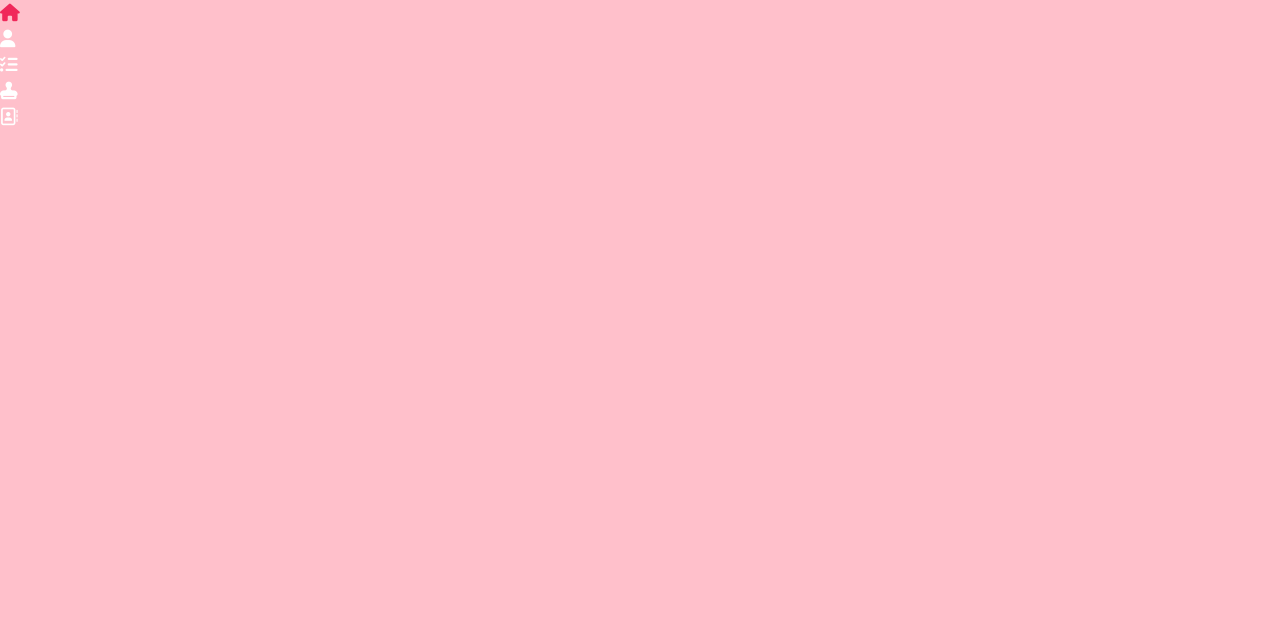
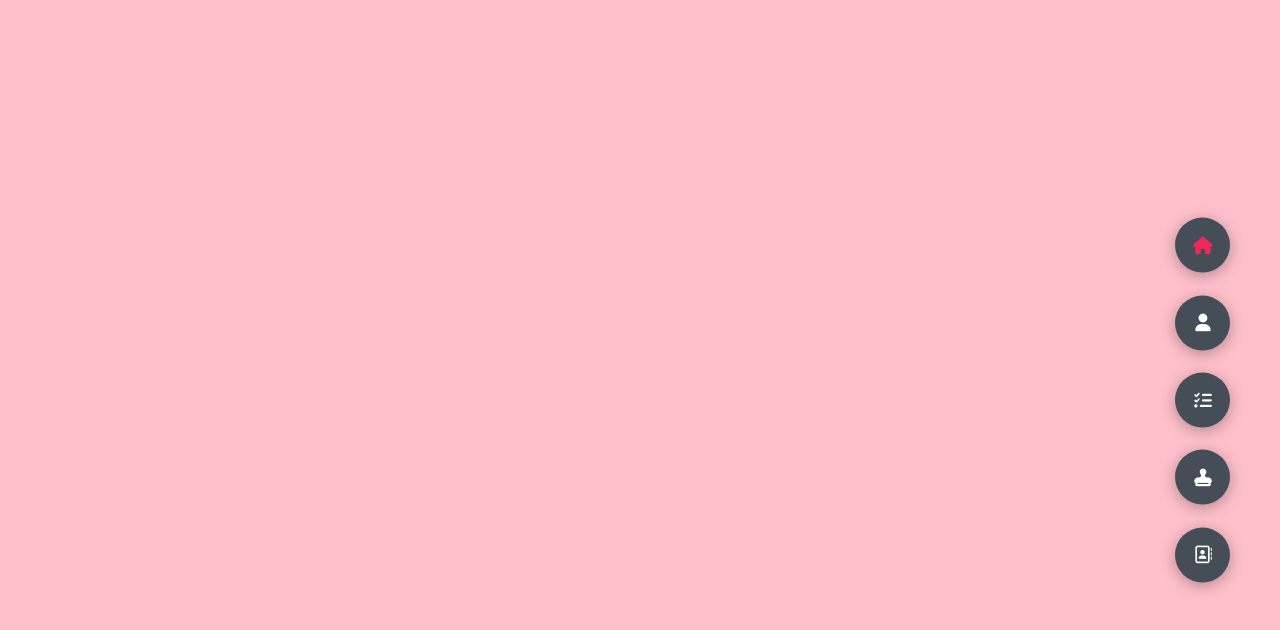
Before and after one commit to apoorvaverma001/portfolio-website, a plain HTML site: page index.html in a window 1280 px wide. Drawn offline with Linux system fonts and the light colour scheme.

Commit message:
styling of controlls

```diff
--- a/styles/styles.scss
+++ b/styles/styles.scss
@@ -93,3 +93,31 @@ section{
     display: none;
     transform: translateY(0) scale(1);
 }
+
+
+//controls
+.controlls{
+    position: fixed;
+    z-index: 10;
+    top: 50%;
+    right: 3%;
+    display: flex;
+    flex-direction: column;
+    align-items: center;
+    justify-content: center;
+    transform: translateY(-50%);
+
+    .control{
+        padding: 1rem;
+        cursor: pointer;
+        background-color: var(--color-grey-4);
+        width: 55px;
+        height: 55px;
+        border-radius: 50%;
+        display: flex;
+        align-items: center;
+        justify-content: center;
+        margin: .7rem;
+        box-shadow: var(--box-shadow-1);
+    }
+}
```
Also changed, not shown: styles/styles.css, 1 other file.
